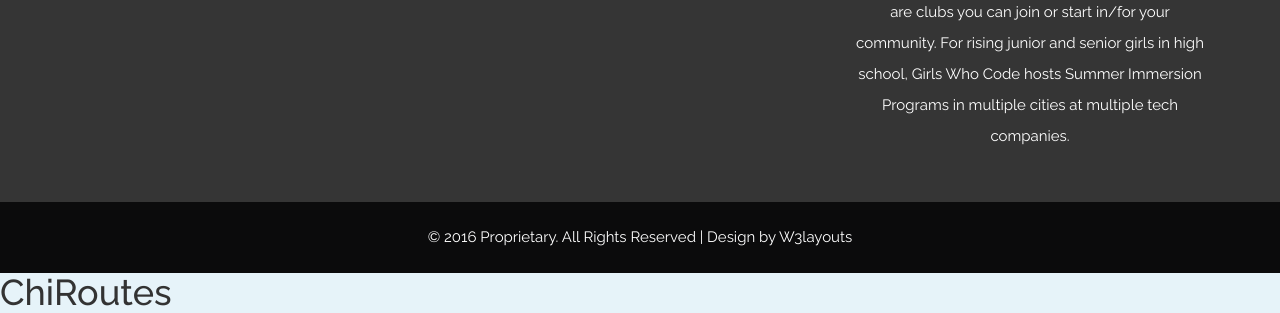
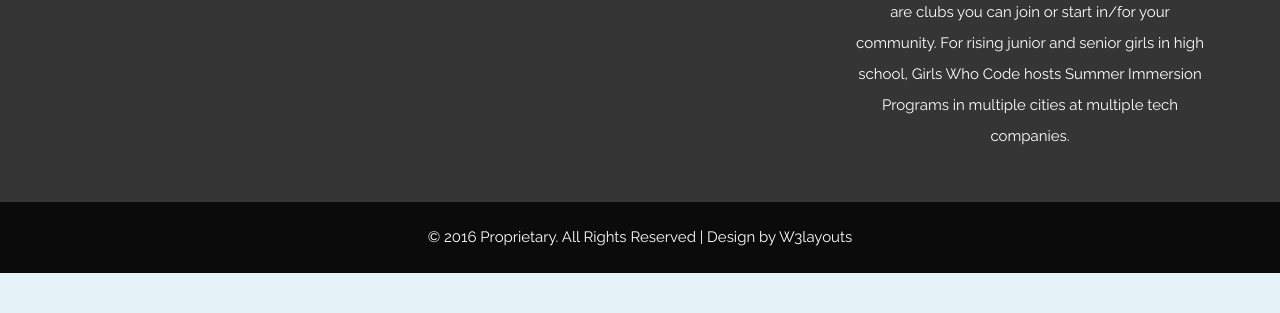
Before and after one commit to carla10abreu/ChiRoutes, a plain HTML site: page index.html in a window 1280 px wide. Shown: the part 1348-1661 px from the top of the page. After the commit the page ends 1621 px from the top, so only its background shows below. Drawn offline with Linux system fonts and the light colour scheme; files whose address does not match are found by name; a web font is replaced by a local one.

Commit message:
Add files via upload

```diff
--- a/index.html
+++ b/index.html
@@ -163,7 +163,6 @@ var myBgFader = $('.header').bgfader([
 
 myBgFader.start()
 </script>
-<h1 class="chiroutesheader">ChiRoutes</h1>
 <!-- /js for banner section -->
 <!-- js for skill section -->
 <script src="progressbar.js"></script>
```
